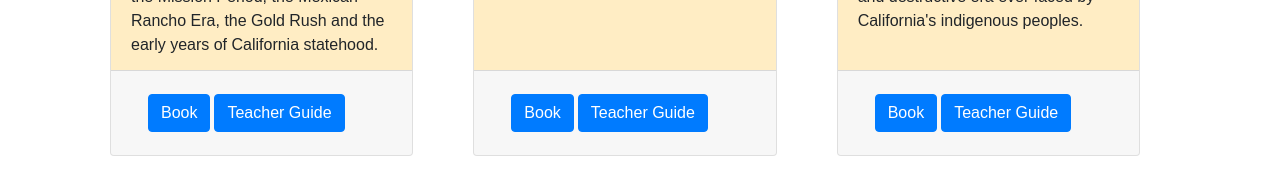
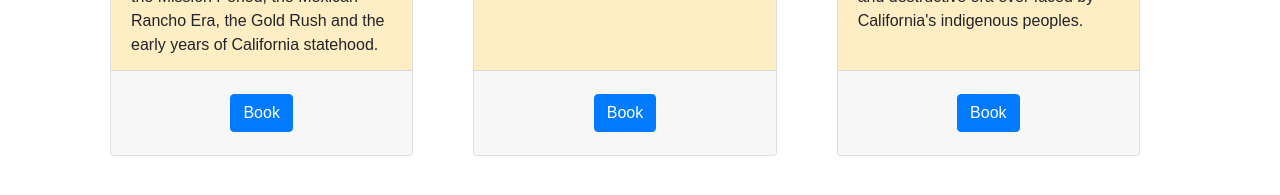
Before and after one commit to rainswerld/lands-ancestors, a React (Create React App) app: page /books in a window 1280 px wide. Shown: the part 1173-1368 px from the top of the page. Built offline with nearby package versions, Linux system fonts and the light colour scheme.

Commit message:
Remove teacher guide button and center book button

```diff
--- a/src/components/Cards/CardsUI.css
+++ b/src/components/Cards/CardsUI.css
@@ -24,3 +24,8 @@
   margin: 2px;
   justify-content: center;
 }
+
+.buttons {
+  display: flex;
+  justify-content: center;
+}
--- a/src/components/Cards/CardsUI.js
+++ b/src/components/Cards/CardsUI.js
@@ -16,8 +16,9 @@ function BookCard() {
                     Book One of the Lands of our Ancestors series begins this multi-generational, historical saga, depicting what life might have been like for on Chumash family during the Mission Period, the Mexican Rancho Era, the Gold Rush and the early years of California statehood.
                   </Card.Text>
                 </Card.Body>
-                <Card.Footer>
-                  <small className="text-muted btn"><Button href="https://www.amazon.com/Lands-Our-Ancestors-Gary-Robinson/dp/0692780181/ref=sr_1_1?dchild=1&keywords=lands+of+our+ancestors&qid=1603908795&sr=8-1" target="_blank" variant="primary">Book</Button><Button href="https://www.amazon.com/Lands-Our-Ancestors-Teachers-Guide/dp/098002725X/ref=sr_1_1?dchild=1&keywords=land+of+our+ancestors+teachers&qid=1603908872&sr=8-1" target="_blank" variant="primary">Teacher Guide</Button></small>
+                <Card.Footer className="buttons">
+                  <small className="text-muted btn"><Button href="https://www.amazon.com/Lands-Our-Ancestors-Gary-Robinson/dp/0692780181/ref=sr_1_1?dchild=1&keywords=lands+of+our+ancestors&qid=1603908795&sr=8-1" target="_blank" variant="primary">Book</Button>
+                  </small>
                 </Card.Footer>
             </Card>
           </Col>
@@ -30,8 +31,9 @@ function BookCard() {
                     Book Two continues the saga as the characters grow up and have children of their own who face more challenges in the Mexican Rancho Era.
                   </Card.Text>
                 </Card.Body>
-                <Card.Footer>
-                  <small className="text-muted btn"><Button href="https://www.amazon.com/Lands-Our-Ancestors-Book-Two/dp/0980027284/ref=sr_1_3?dchild=1&keywords=lands+of+our+ancestors&qid=1603908795&sr=8-3" target="_blank" variant="primary">Book</Button><Button href="https://www.amazon.com/Lands-Ancestors-Book-Teachers-Guide/dp/0692162585/ref=sr_1_3?dchild=1&keywords=land+of+our+ancestors+teachers&qid=1603908872&sr=8-3" target="_blank" variant="primary">Teacher Guide</Button></small>
+                <Card.Footer className="buttons">
+                  <small className="text-muted btn"><Button href="https://www.amazon.com/Lands-Our-Ancestors-Book-Two/dp/0980027284/ref=sr_1_3?dchild=1&keywords=lands+of+our+ancestors&qid=1603908795&sr=8-3" target="_blank" variant="primary">Book</Button>
+                  </small>
                 </Card.Footer>
             </Card>
           </Col>
@@ -44,8 +46,9 @@ function BookCard() {
                     Book Three follows the family into the goldrush and early years of California statehood, a period that proves to be the most devestating and destructive era ever faced by California's indigenous peoples.
                   </Card.Text>
                 </Card.Body>
-                <Card.Footer>
-                  <small className="text-muted btn"><Button href="https://www.amazon.com/Lands-our-Ancestors-Book-Three/dp/0578495163/ref=sr_1_2?dchild=1&keywords=lands+of+our+ancestors&qid=1603908795&sr=8-2" target="_blank" variant="primary">Book</Button><Button href="https://www.amazon.com/Lands-Ancestors-Three-Teachers-Guide/dp/0980027292/ref=sr_1_2?dchild=1&keywords=land+of+our+ancestors+teachers&qid=1603908872&sr=8-2" target="_blank" variant="primary">Teacher Guide</Button></small>
+                <Card.Footer className="buttons">
+                  <small className="text-muted btn"><Button href="https://www.amazon.com/Lands-our-Ancestors-Book-Three/dp/0578495163/ref=sr_1_2?dchild=1&keywords=lands+of+our+ancestors&qid=1603908795&sr=8-2" target="_blank" variant="primary">Book</Button>
+                  </small>
                 </Card.Footer>
             </Card>
           </Col>
```
